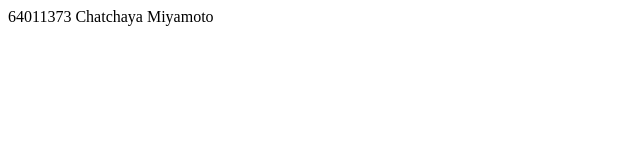
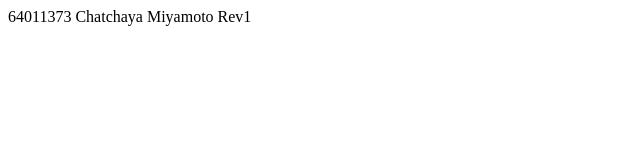
Before and after one commit to ChatchayaM/git101_Jinnie, a plain HTML site: page index.html in a window 1280 px wide. Shown: the full height of the page, 0-640 px from the left. Drawn offline with Linux system fonts and the light colour scheme.

Commit message:
Update index.html

```diff
--- a/index.html
+++ b/index.html
@@ -6,6 +6,6 @@
     <title>Document</title>
 </head>
 <body>
-    64011373 Chatchaya Miyamoto
+    64011373 Chatchaya Miyamoto Rev1
 </body>
 </html>
```
